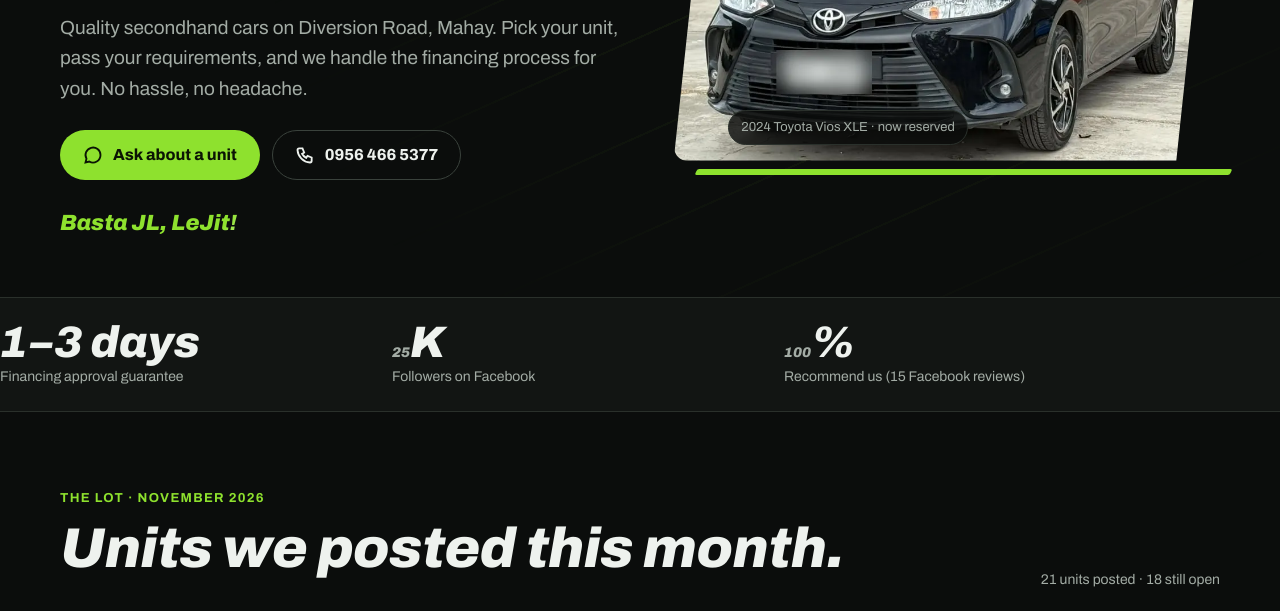
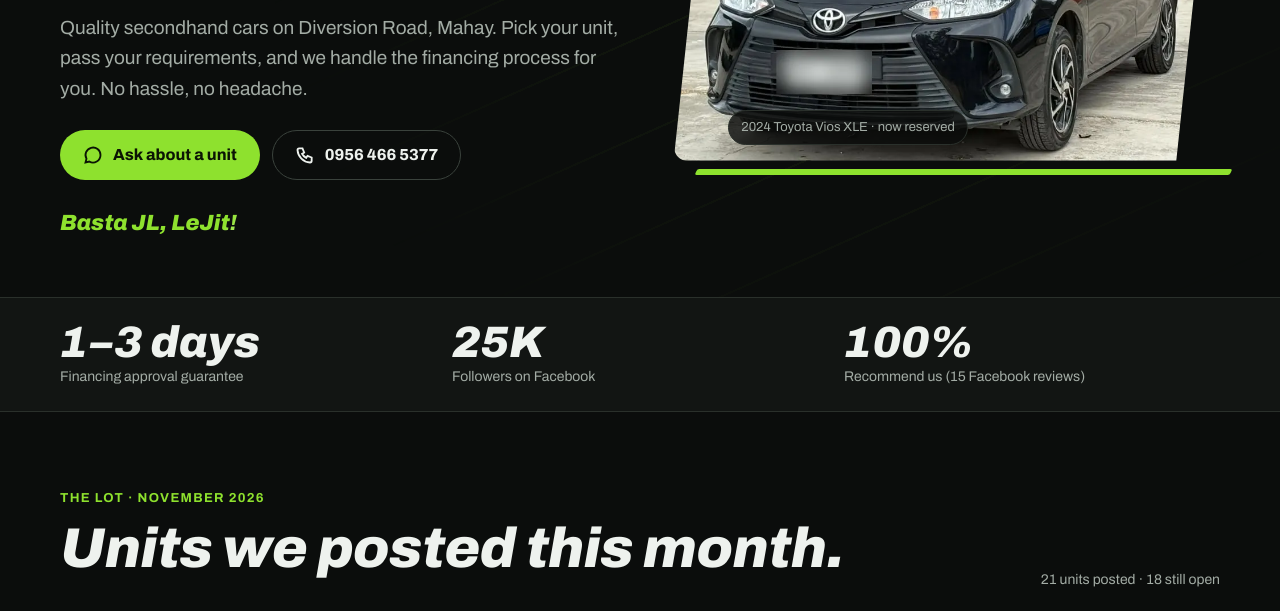
Before and after one commit to kendamin/jl-cars-website, a plain HTML site: page index.html in a window 1280 px wide. Shown: the part 443-1054 px from the top of the page. Drawn offline with nearby package versions, Linux system fonts and the light colour scheme.

Commit message:
Fix Option A stat strip: full-size numbers and page gutter
The count-up numbers inherited the small caption style; the strip also lost its side margin.

Co-Authored-By: Claude Opus 5.5 <noreply@anthropic.com>

```diff
--- a/index.html
+++ b/index.html
@@ -84,10 +84,11 @@
 
   /* proof strip */
   .proof{border-block:1px solid var(--line);background:var(--coal)}
-  .proof ul{list-style:none;margin:0;padding:22px 0;display:grid;grid-template-columns:repeat(3,1fr);gap:16px}
+  .proof ul{list-style:none;margin:0 auto;padding:22px 0;display:grid;grid-template-columns:repeat(3,1fr);gap:16px}
   .proof li{display:grid;gap:2px}
   .proof b{font-size:clamp(28px,4.4vw,44px);font-weight:850;font-style:italic;font-stretch:118%;line-height:1;color:var(--text)}
-  .proof span{font-size:14px;color:var(--muted)}
+  .proof li > span{font-size:14px;color:var(--muted)}
+  .proof b span{font:inherit;color:inherit;font-variant-numeric:tabular-nums}
   @media (max-width:600px){.proof ul{grid-template-columns:1fr 1fr}.proof li:last-child{grid-column:1/-1}}
 
   section{padding:76px 0}
```
